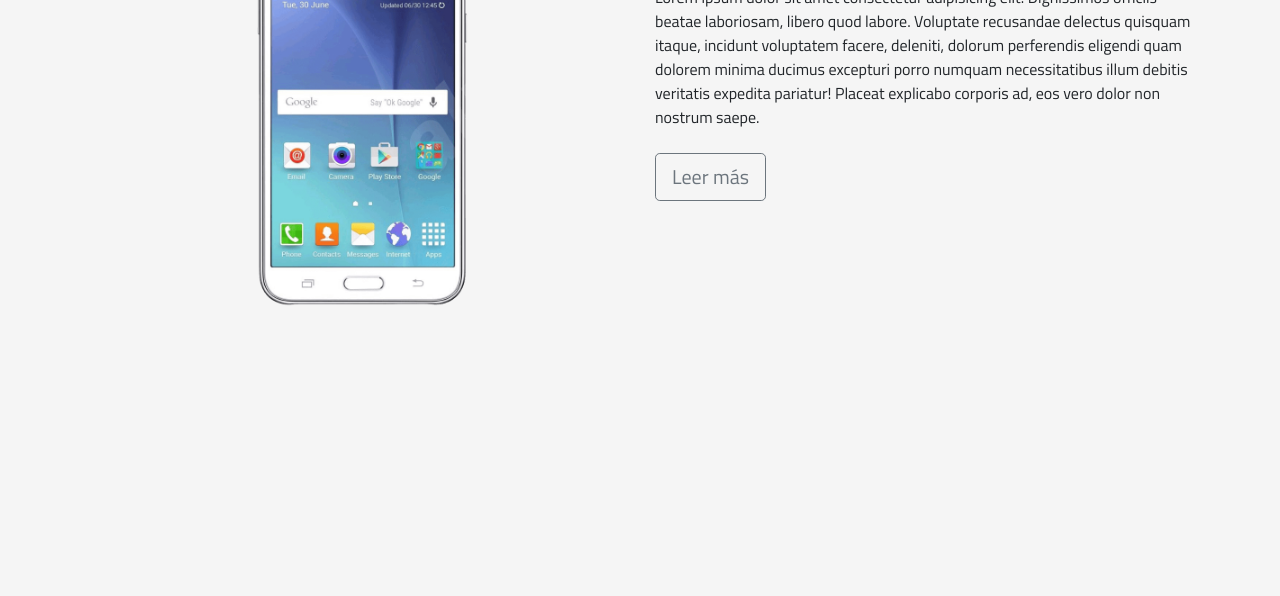
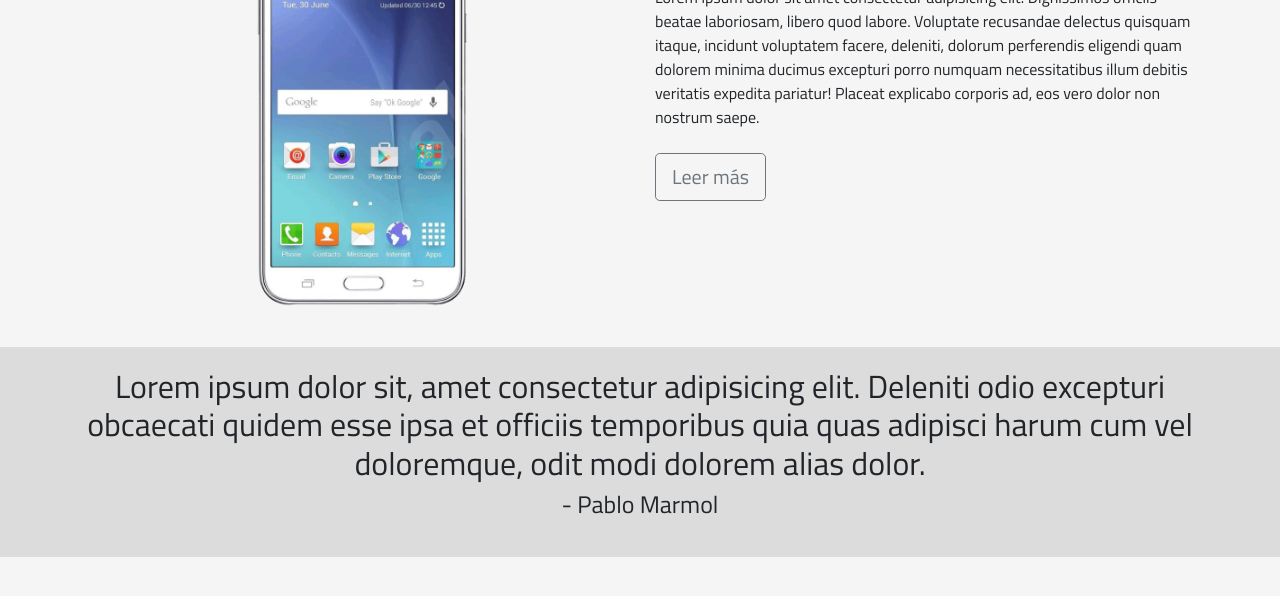
Before and after one commit to joseluisgs/bootstrap-website, a website: page src/index.html in a window 1280 px wide. Shown: the part 162-758 px from the top of the page. Drawn offline with nearby package versions, Linux system fonts and the light colour scheme; files that its build step writes are made by us from their sources.

Commit message:
Comentarios

```diff
--- a/src/index.html
+++ b/src/index.html
@@ -49,9 +49,9 @@
     </nav>
 
     <!-- CABECERA -->
-    <header id="header">
-        <div class="container mt-5">
-            <div class="row pt-3">
+    <header id="cabecera">
+        <div class="container my-3">
+            <div class="row pt-5">
                 <div class="col-md-6">
                     <div class="header-content-left">
                         <img src="images/image1.png" style="width: 100%">
@@ -67,6 +67,15 @@
             </div>
         </div>
     </header>
+
+    <!-- COMENTARIOS -->
+    <section id="comentarios">
+        <div class="container">
+            <p class="h2 mb-2">Lorem ipsum dolor sit, amet consectetur adipisicing elit. Deleniti odio excepturi obcaecati quidem esse ipsa et officiis temporibus quia quas adipisci harum cum vel doloremque, odit modi dolorem alias dolor.</p>
+            <p class="h4">- Pablo Marmol</p>
+        </div>
+    </section>
+
     <!-- SCRIPTS -->
     <!-- SCROLLREVEAL-->
     <script src="https://unpkg.com/scrollreveal"></script>
--- a/src/scss/main.scss
+++ b/src/scss/main.scss
@@ -1,4 +1,13 @@
+// Genericos
 body {
   font-family: 'Titillium Web', sans-serif; // Letra por defecto
   background-color: whitesmoke;
 }
+
+// Comentarios
+#comentarios {
+  background-color: gainsboro;
+  padding: 20px 0 30px 0;
+  text-align: center;
+  margin-top: 40px;
+}
```
